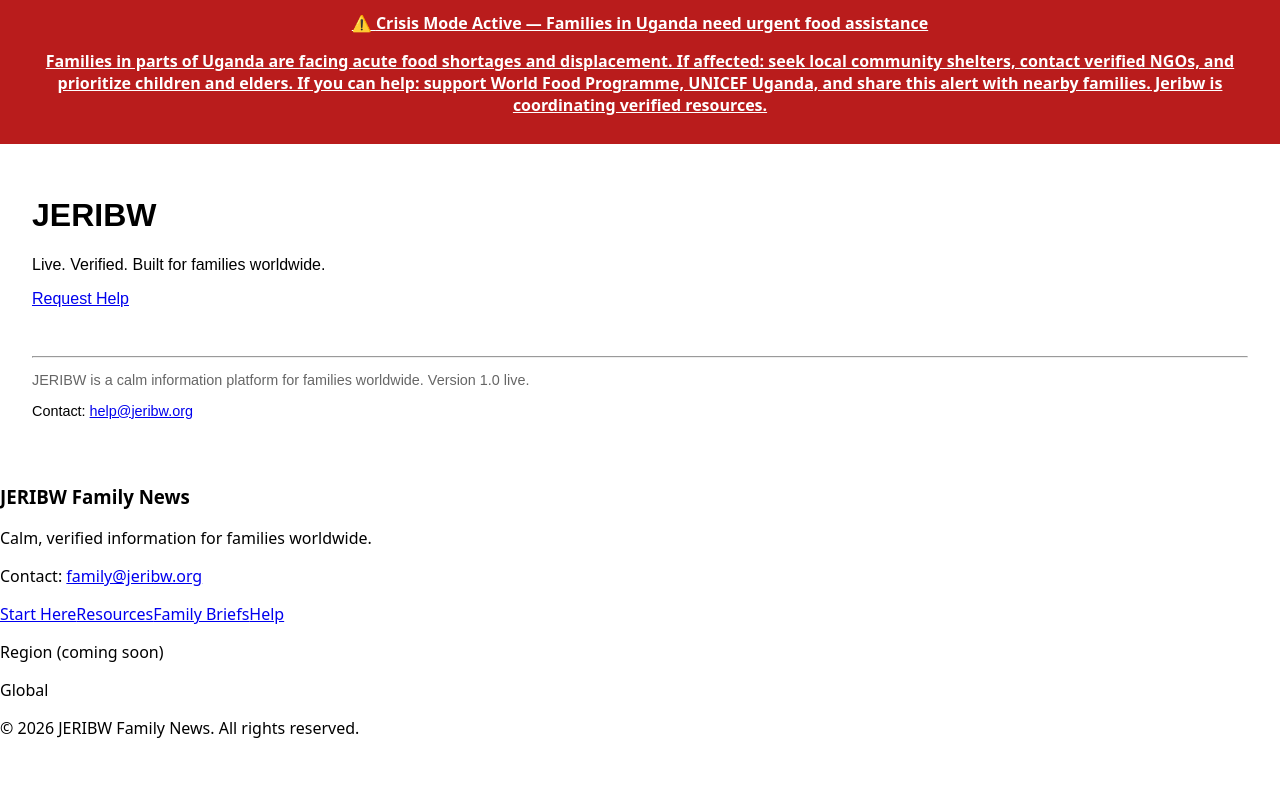
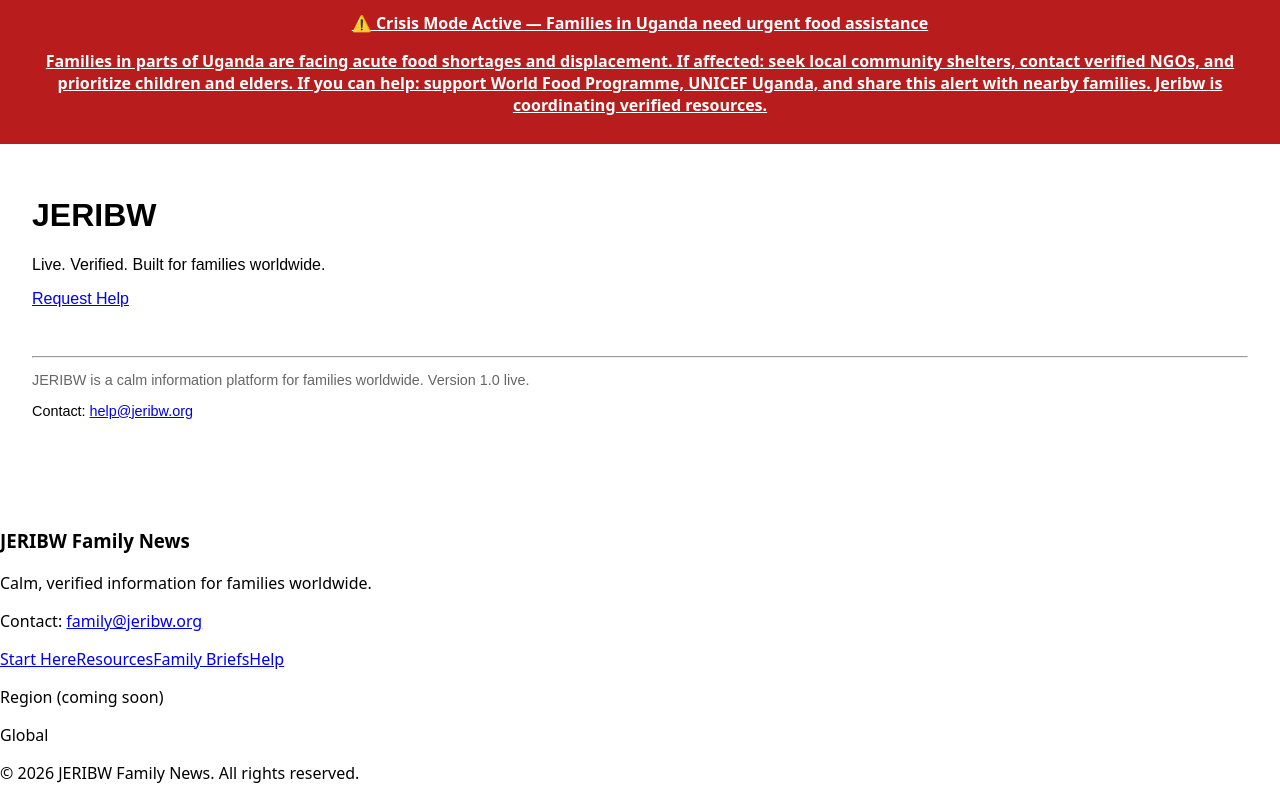
Before and after one commit to Jeribw-Foundation/jeribw, a Next.js app: page / in a window 1280 px wide. Built offline with nearby package versions, Linux system fonts and the light colour scheme.

Commit message:
Fix global layout structure and footer positioning

```diff
--- a/app/layout.tsx
+++ b/app/layout.tsx
@@ -14,8 +14,10 @@
  return (
   <html lang="en">
     <body style={{ margin: 0, fontFamily: "system-ui, sans-serif" }}>
-  {children}
+      <div style={{ minHeight: "100vh", display: "flex", flexDirection: "column" }}>
+        <main style={{ flex: 1 }}>{children}</main>
         <Footer />
+      </div>
     </body>
   </html>
 );
```
Lines whose indentation alone changed are shown as unchanged.
